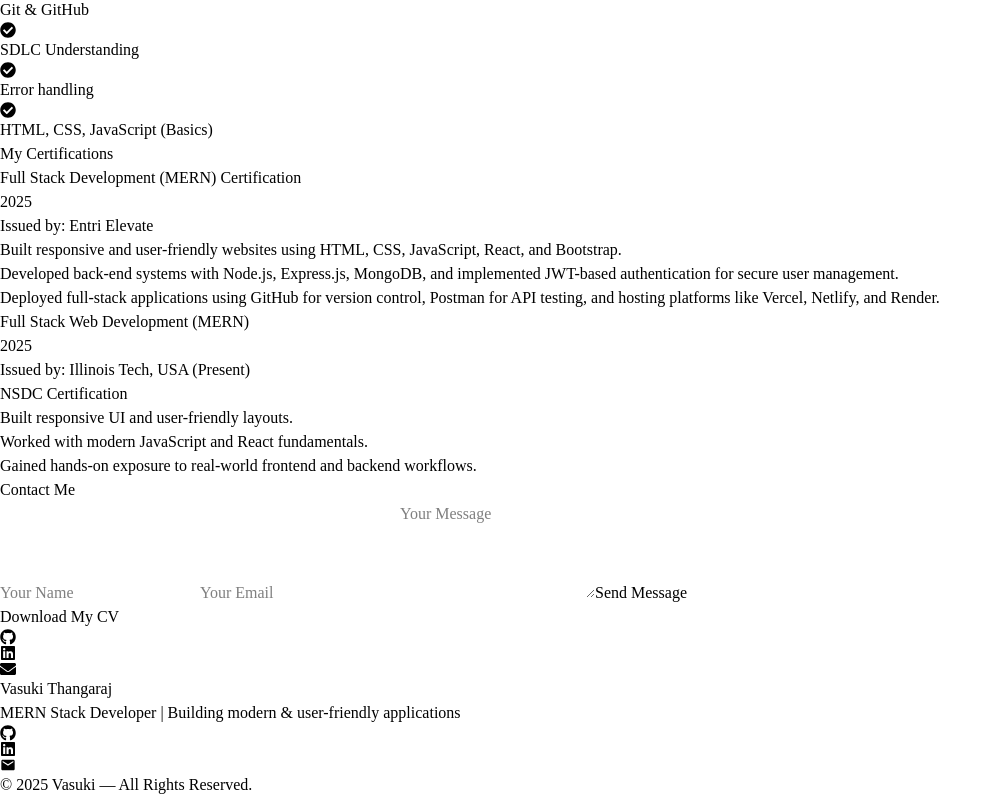
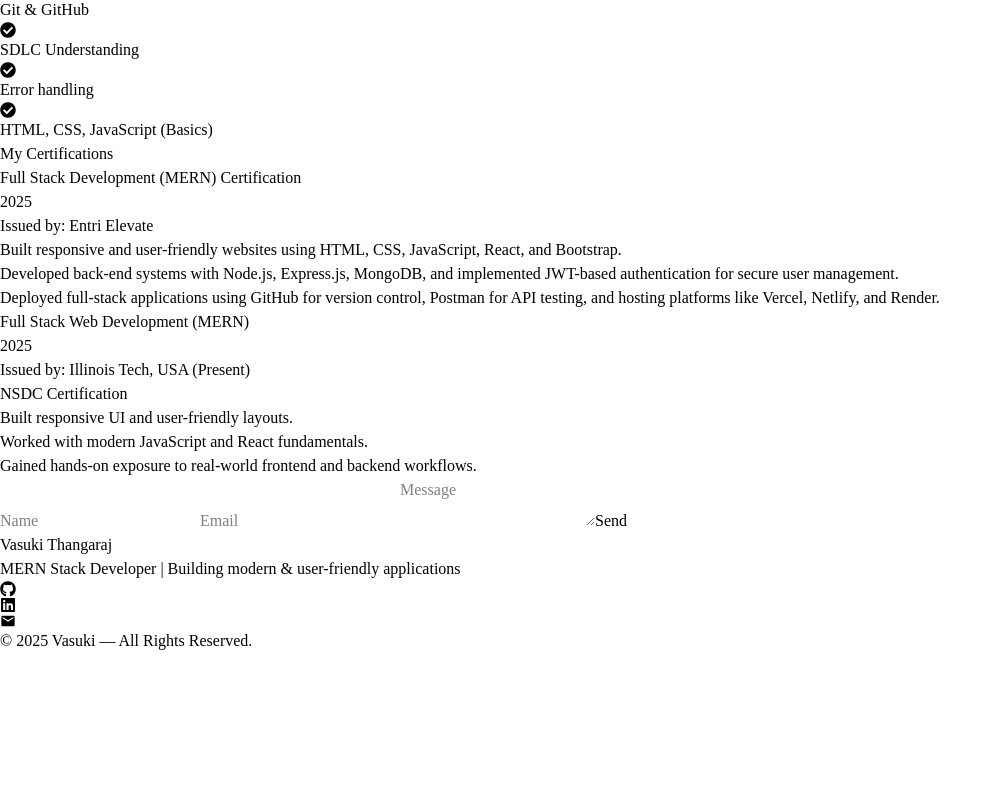
Before and after one commit to Vasuki-84/My_Portfolio_with_ReactJs, a React (Vite) app in the folder my-portfolio/: page / in a window 1280 px wide. Shown: the part 7618-8415 px from the top of the page, without its empty margins (0-997 px from the left). After the commit the page ends 8271 px from the top, so only its background shows below. Built offline with nearby package versions, Linux system fonts and the light colour scheme.

Commit message:
added error cleared

```diff
--- a/my-portfolio/src/App.jsx
+++ b/my-portfolio/src/App.jsx
@@ -8,6 +8,7 @@ import Experience from "./components/Experience";
 import Certifications from "./components/Certifications";
 import Contact from "./components/Contact";
 import Footer from "./components/Footer";
+
 
 function App() {
   return (
--- a/my-portfolio/src/components/Contact.jsx
+++ b/my-portfolio/src/components/Contact.jsx
@@ -1,142 +1,169 @@
 
 
-import React, { useRef, useState } from "react";
-import { FaGithub, FaLinkedin, FaEnvelope } from "react-icons/fa";
+// import React, { useRef, useState } from "react";
+// import { FaGithub, FaLinkedin, FaEnvelope } from "react-icons/fa";
+// import emailjs from "@emailjs/browser";
+
+// function Contact() {
+//   const form = useRef();
+//   const [statusMessage, setStatusMessage] = useState("");
+
+//   const sendEmail = (e) => {
+//     e.preventDefault();
+//     setStatusMessage("Sending...");
+
+//     emailjs.sendForm(
+//       "service_3h629ww",       // your service ID
+//       "template_lpdwgfx",      // your template ID
+//       form.current,
+//       "T-Kp1234567890abcdef"
+
+//     ).then(
+//       (result) => {
+//         setStatusMessage("✅ Message sent successfully!");
+//         e.target.reset();
+//         setTimeout(() => setStatusMessage(""), 5000); // hide message after 5s
+//       },
+//       (error) => {
+//         setStatusMessage("❌ Oops! Something went wrong.");
+//         console.error("EmailJS error:", error.text);
+//         setTimeout(() => setStatusMessage(""), 5000); // hide message after 5s
+//       }
+//     );
+//   };
+
+//   return (
+//     <section
+//       id="contact"
+//       className="py-20 px-6 bg-gradient-to-b from-[#0a0f1f] to-[#0f172a] text-white"
+//     >
+//       <h2 className="text-4xl font-bold text-center mb-12">
+//         Contact <span className="text-blue-400">Me</span>
+//       </h2>
+
+//       <div className="max-w-3xl mx-auto">
+//         <div className="
+//           bg-white/5
+//           backdrop-blur-xl
+//           border border-white/10
+//           rounded-2xl
+//           p-10
+//           shadow-lg
+//           transition
+//           hover:shadow-[0_0_25px_5px_rgba(0,123,255,0.4)]
+//         ">
+//           {/* Contact Form */}
+//           <form ref={form} onSubmit={sendEmail} className="space-y-5">
+//             <input
+//               type="text"
+//               name="from_name"        // match EmailJS template variable
+//               placeholder="Your Name"
+//               className="w-full p-3 rounded-lg bg-white/5 border border-white/10 text-white focus:border-blue-400 outline-none"
+//               required
+//             />
+
+//             <input
+//               type="email"
+//               name="from_email"       // match EmailJS template variable
+//               placeholder="Your Email"
+//               className="w-full p-3 rounded-lg bg-white/5 border border-white/10 text-white focus:border-blue-400 outline-none"
+//               required
+//             />
+
+//             <textarea
+//               name="message"          // already matches template
+//               rows="4"
+//               placeholder="Your Message"
+//               className="w-full p-3 rounded-lg bg-white/5 border border-white/10 text-white focus:border-blue-400 outline-none"
+//               required
+//             ></textarea>
+
+//             <button
+//               type="submit"
+//               className="
+//                 w-full
+//                 py-3
+//                 rounded-lg
+//                 bg-blue-500
+//                 hover:bg-blue-600
+//                 font-semibold
+//                 transition
+//               "
+//             >
+//               Send Message
+//             </button>
+//           </form>
+
+//           {/* Status message */}
+//           {statusMessage && (
+//             <p className="mt-4 text-center text-white">{statusMessage}</p>
+//           )}
+
+//           {/* Download CV Button */}
+//           <div className="text-center mt-8">
+//             <a
+//               href="/Vasuki_T_FullStackDeveloper.pdf"
+//               download
+//               className="
+//                 inline-block
+//                 bg-blue-600
+//                 hover:bg-blue-700
+//                 px-6
+//                 py-3
+//                 rounded-lg
+//                 font-semibold
+//                 transition
+//                 shadow-md
+//                 hover:shadow-[0_0_20px_3px_rgba(0,123,255,0.5)]
+//               "
+//             >
+//               Download My CV
+//             </a>
+//           </div>
+
+//           {/* Social Icons */}
+//           <div className="flex justify-center gap-8 text-3xl mt-8">
+//             <a className="hover:text-blue-400 transition">
+//               <FaGithub />
+//             </a>
+//             <a className="hover:text-blue-400 transition">
+//               <FaLinkedin />
+//             </a>
+//             <a className="hover:text-blue-400 transition">
+//               <FaEnvelope />
+//             </a>
+//           </div>
+//         </div>
+//       </div>
+//     </section>
+//   );
+// }
+
+// export default Contact;
+
+import React, { useRef } from "react";
 import emailjs from "@emailjs/browser";
 
-function Contact() {
+export default function TestEmail() {
   const form = useRef();
-  const [statusMessage, setStatusMessage] = useState("");
-
-  const sendEmail = (e) => {
+  const send = async (e) => {
     e.preventDefault();
-    setStatusMessage("Sending...");
-
-    emailjs.sendForm(
-      "service_3h629ww",       // your service ID
-      "template_lpdwgfx",      // your template ID
-      form.current,
-      "T-Kp1234567890abcdef"
-
-    ).then(
-      (result) => {
-        setStatusMessage("✅ Message sent successfully!");
-        e.target.reset();
-        setTimeout(() => setStatusMessage(""), 5000); // hide message after 5s
-      },
-      (error) => {
-        setStatusMessage("❌ Oops! Something went wrong.");
-        console.error("EmailJS error:", error.text);
-        setTimeout(() => setStatusMessage(""), 5000); // hide message after 5s
-      }
-    );
+    try {
+      const res = await emailjs.sendForm("service_3h629ww","template_lpdwgfx",form.current,"T-KpYOURREALKEY");
+      console.log("Success:", res);
+      alert("sent");
+    } catch (err) {
+      console.error("EmailJS error full object:", err);
+      alert("Error: " + (err?.text || JSON.stringify(err)));
+    }
   };
 
   return (
-    <section
-      id="contact"
-      className="py-20 px-6 bg-gradient-to-b from-[#0a0f1f] to-[#0f172a] text-white"
-    >
-      <h2 className="text-4xl font-bold text-center mb-12">
-        Contact <span className="text-blue-400">Me</span>
-      </h2>
-
-      <div className="max-w-3xl mx-auto">
-        <div className="
-          bg-white/5
-          backdrop-blur-xl
-          border border-white/10
-          rounded-2xl
-          p-10
-          shadow-lg
-          transition
-          hover:shadow-[0_0_25px_5px_rgba(0,123,255,0.4)]
-        ">
-          {/* Contact Form */}
-          <form ref={form} onSubmit={sendEmail} className="space-y-5">
-            <input
-              type="text"
-              name="from_name"        // match EmailJS template variable
-              placeholder="Your Name"
-              className="w-full p-3 rounded-lg bg-white/5 border border-white/10 text-white focus:border-blue-400 outline-none"
-              required
-            />
-
-            <input
-              type="email"
-              name="from_email"       // match EmailJS template variable
-              placeholder="Your Email"
-              className="w-full p-3 rounded-lg bg-white/5 border border-white/10 text-white focus:border-blue-400 outline-none"
-              required
-            />
-
-            <textarea
-              name="message"          // already matches template
-              rows="4"
-              placeholder="Your Message"
-              className="w-full p-3 rounded-lg bg-white/5 border border-white/10 text-white focus:border-blue-400 outline-none"
-              required
-            ></textarea>
-
-            <button
-              type="submit"
-              className="
-                w-full
-                py-3
-                rounded-lg
-                bg-blue-500
-                hover:bg-blue-600
-                font-semibold
-                transition
-              "
-            >
-              Send Message
-            </button>
-          </form>
-
-          {/* Status message */}
-          {statusMessage && (
-            <p className="mt-4 text-center text-white">{statusMessage}</p>
-          )}
-
-          {/* Download CV Button */}
-          <div className="text-center mt-8">
-            <a
-              href="/Vasuki_T_FullStackDeveloper.pdf"
-              download
-              className="
-                inline-block
-                bg-blue-600
-                hover:bg-blue-700
-                px-6
-                py-3
-                rounded-lg
-                font-semibold
-                transition
-                shadow-md
-                hover:shadow-[0_0_20px_3px_rgba(0,123,255,0.5)]
-              "
-            >
-              Download My CV
-            </a>
-          </div>
-
-          {/* Social Icons */}
-          <div className="flex justify-center gap-8 text-3xl mt-8">
-            <a className="hover:text-blue-400 transition">
-              <FaGithub />
-            </a>
-            <a className="hover:text-blue-400 transition">
-              <FaLinkedin />
-            </a>
-            <a className="hover:text-blue-400 transition">
-              <FaEnvelope />
-            </a>
-          </div>
-        </div>
-      </div>
-    </section>
+    <form ref={form} onSubmit={send}>
+      <input name="from_name" placeholder="Name" />
+      <input name="from_email" placeholder="Email" />
+      <textarea name="message" placeholder="Message" />
+      <button type="submit">Send</button>
+    </form>
   );
 }
-
-export default Contact;
```
